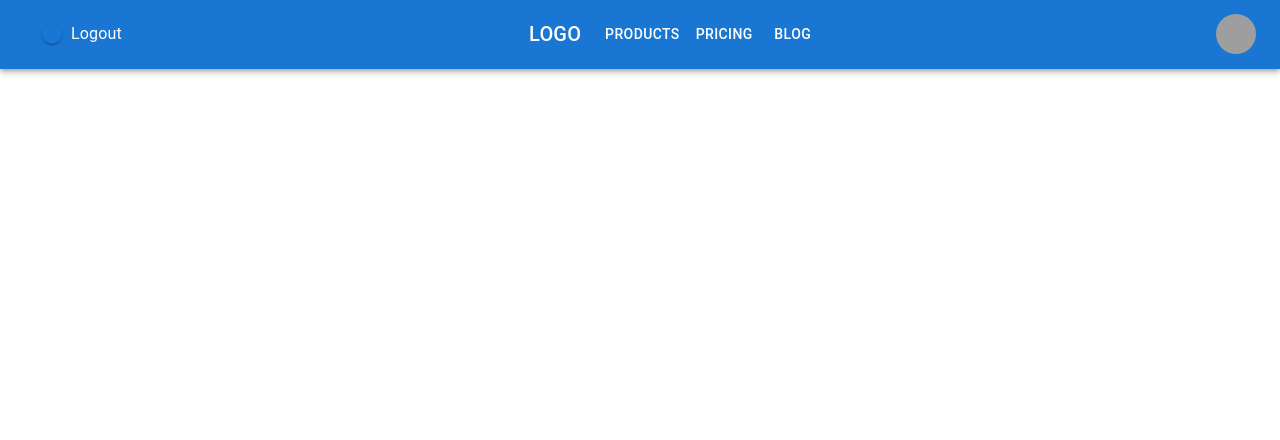
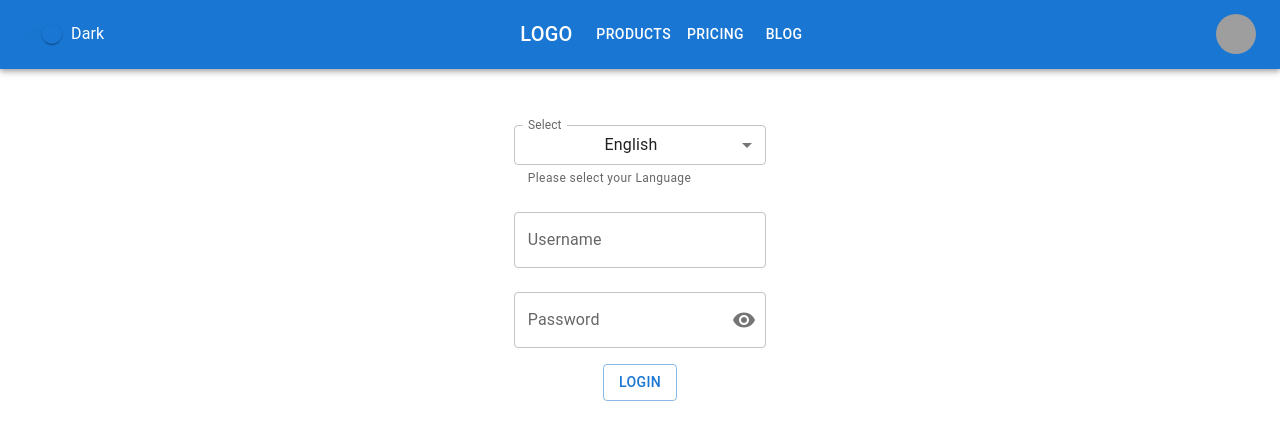
Before and after one commit to emiliojosecalvo/login-context-app, a React (Create React App) app: page / in a window 1280 px wide. Shown: the top 440 px of the page. Built offline with nearby package versions, Linux system fonts and the light colour scheme; grey boxes are pictures that could not be loaded.

Commit message:
adding login component

```diff
--- a/src/App.js
+++ b/src/App.js
@@ -1,8 +1,12 @@
 import Navbar from './Navbar';
+import Login from './Login';
 
 function App() {
   return (
-    <Navbar />
+    <>
+      <Navbar />
+      <Login />
+    </>
   );
 }
 
--- /dev/null
+++ b/src/Login.js
@@ -0,0 +1,124 @@
+import React, { useState } from 'react';
+import Box from '@mui/material/Box';
+import Input from '@mui/material/Input';
+import InputLabel from '@mui/material/InputLabel';
+import InputAdornment from '@mui/material/InputAdornment';
+import FormControl from '@mui/material/FormControl';
+import TextField from '@mui/material/TextField';
+import AccountCircle from '@mui/icons-material/AccountCircle';
+import MenuItem from '@mui/material/MenuItem';
+import VisibilityOff from '@mui/icons-material/VisibilityOff';
+import Visibility from '@mui/icons-material/Visibility';
+import OutlinedInput from '@mui/material/OutlinedInput';
+import IconButton from '@mui/material/IconButton';
+import Button from '@mui/material/Button';
+
+
+function Login() {
+
+    const [values, setValues] = useState({
+        password: '',
+        showPassword: false,
+    });
+
+    const handleClickShowPassword = () => {
+        setValues({
+            ...values,
+            showPassword: !values.showPassword,
+        });
+    };
+
+    const handleMouseDownPassword = (event) => {
+        event.preventDefault();
+    };
+
+    const handleChangePassword = (prop) => (event) => {
+        setValues({ ...values, [prop]: event.target.value });
+    };
+
+    const languages = [
+        {
+            value: 'Spanish',
+            label: 'Spanish',
+        },
+        {
+            value: 'English',
+            label: 'English',
+        },
+        {
+            value: 'French',
+            label: 'French',
+        },
+    ];
+
+    const [language, setLanguage] = useState('English');
+
+    const handleChange = (event) => {
+        setLanguage(event.target.value);
+    };
+
+    return (
+        <div>
+            <Box style={{ textAlign: 'center', marginTop: '3rem' }} sx={{ '& > :not(style)': { m: 1 } }}>
+                <div>
+                    <FormControl sx={{ m: 1, width: '25ch' }}>
+                        <TextField
+                            size="small"
+                            id="outlined-select-language"
+                            select
+                            label="Select"
+                            value={language}
+                            onChange={handleChange}
+                            helperText="Please select your Language"
+                        >
+                            {languages.map((option) => (
+                                <MenuItem key={option.value} value={option.value}>
+                                    {option.label}
+                                </MenuItem>
+                            ))}
+                        </TextField>
+                    </FormControl>
+                </div>
+                <div>
+                    <FormControl sx={{ m: 1, width: '25ch' }} variant="standard">
+                        <TextField
+                            id="outlined-search"
+                            label="Username"
+                            type="text"
+                        />
+                    </FormControl>
+                </div>
+                <div>
+                    <FormControl sx={{ m: 1, width: '25ch' }} variant="outlined">
+                        <InputLabel htmlFor="outlined-adornment-password">Password</InputLabel>
+                        <OutlinedInput
+                            id="outlined-adornment-password"
+                            type={values.showPassword ? 'text' : 'password'}
+                            value={values.password}
+                            onChange={handleChangePassword('password')}
+                            endAdornment={
+                                <InputAdornment position="end">
+                                    <IconButton
+                                        aria-label="toggle password visibility"
+                                        onClick={handleClickShowPassword}
+                                        onMouseDown={handleMouseDownPassword}
+                                        edge="end"
+                                    >
+                                        {values.showPassword ? <VisibilityOff /> : <Visibility />}
+                                    </IconButton>
+                                </InputAdornment>
+                            }
+                            label="Password"
+                        />
+                    </FormControl>
+                </div>
+                <div>
+                    <Button variant="outlined">Login</Button>
+                </div>
+
+            </Box>
+        </div>
+    )
+}
+
+export default Login;
--- a/src/Navbar.js
+++ b/src/Navbar.js
@@ -58,7 +58,7 @@ const Navbar = () => {
                                         aria-label="login switch"
                                     />
                                 }
-                                label={auth ? 'Logout' : 'Login'}
+                                label={auth ? 'Dark' : 'Ligh'}
                             />
                         </FormGroup>
                     </Box>
```
